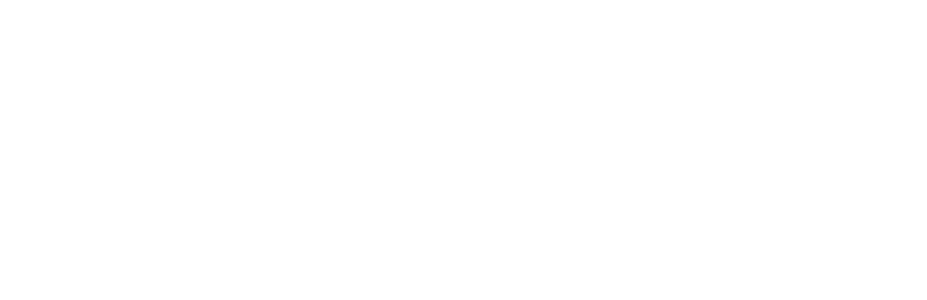
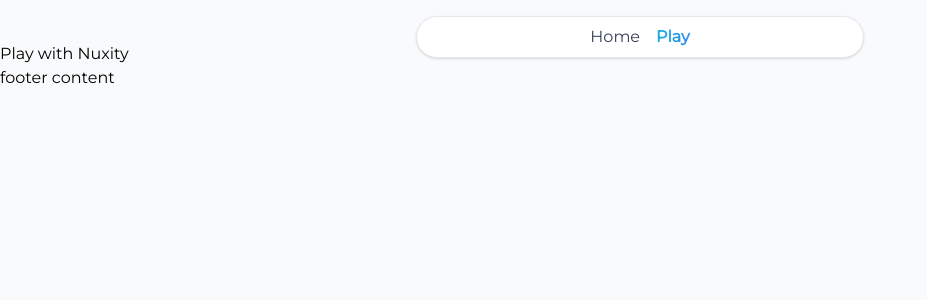
Before and after one commit to damisparks/nuxt-boilerplate, a Nuxt app: page /play in a window 1280 px wide. Before the commit this address had no page. Shown: the top 300 px of the page, without its empty margins (0-927 px from the left). Built offline with nearby package versions, Linux system fonts and the light colour scheme.

Commit message:
feat(dev): add play and update components

```diff
--- /dev/null
+++ b/app.vue
@@ -0,0 +1,7 @@
+
+<template>
+  <div>
+    <NuxtLoadingIndicator />
+    <NuxtPage />
+  </div>
+</template>
--- a/assets/css/tailwind.css
+++ b/assets/css/tailwind.css
@@ -9,5 +9,12 @@
     -moz-osx-font-smoothing: grayscale;
     -webkit-font-smoothing: antialiased;
     box-sizing: border-box;
+    @apply bg-gray-50;
   }
 }
+
+@layer utilities {
+  .text-gradient {
+    @apply text-transparent bg-clip-text bg-gradient-to-r from-cyan-500 to-blue-500;
+  }
+}
--- /dev/null
+++ b/components/AppNavBar.vue
@@ -0,0 +1,26 @@
+<script lang="ts" setup>
+import { INavItem } from '../types'
+const navItems: INavItem[] = [
+  { name: 'Home', to: '/' },
+  { name: 'Play', to: '/play' }
+]
+</script>
+
+<template>
+  <nav class="shadow rounded-3xl px-2 py-1 border">
+    <div class="flex items-center justify-center">
+      <NuxtLink
+        v-for="{name, to} in navItems"
+        :key="name"
+        :to="to"
+        class="px-2 py-1"
+        :class="[
+          $route.path === to? 'text-gradient font-bold': 'text-slate-700 dark:text-slate-400',
+          'px-2 hover:text-slate-900 dark:hover:text-slate-200'
+        ]"
+      >
+        {{ name }}
+      </NuxtLink>
+    </div>
+  </nav>
+</template>
--- /dev/null
+++ b/layouts/default.vue
@@ -0,0 +1,13 @@
+<template>
+  <div>
+    <AppNavBar class="max-w-md mx-auto sticky top-4 z-10 bg-white" />
+    <!-- main starts -->
+    <main>
+      <slot />
+    </main>
+    <!-- main ends -->
+
+    <!-- footer  -->
+    <footer>footer content</footer>
+  </div>
+</template>
--- a/pages/index.vue
+++ b/pages/index.vue
@@ -1,14 +1,59 @@
 <script lang="ts" setup>
-const productStore = useProductStore()
+// const productStore = useProductStore()
+
+const features = [
+  'Nuxt 3', 'TailwindCSS', 'Google fonts', 'Pinia',
+  'Eslint Nuxt', 'Husky', 'Nuxt Image', 'Error page'
+]
+
 </script>
 <template>
-  <div class="flex items-center flex-col">
+  <NuxtLayout>
+    <div class="overflow-hidden bg-gray-50 py-16 lg:py-24">
+      <div class="relative mx-auto max-w-xl px-6 lg:max-w-7xl lg:px-8">
+        <div>
+          <h2 class="text-center text-3xl font-bold leading-8 tracking-tight  text-gradient sm:text-4xl">
+            Nuxity
+          </h2>
+          <p class="mx-auto mt-4 max-w-3xl text-center text-xl text-gray-600">
+            A Nuxt 3 Minimal Starter template packed with a few features.
+          </p>
+        </div>
+
+        <!-- image card  -->
+        <div class="my-6">
+          <NuxtImg
+            class="shadow-lg aspect-square lg:aspect-[2/3] w-52 lg:w-72 mx-auto rounded-2xl flex-none object-cover rotate-6"
+            provider="imgix"
+            width="490"
+            loading="lazy"
+            height="500"
+            src="photo-1616628188506-4ad99d65640e"
+            preset="main"
+            sizes="sm:50vw md:50vw lg:30vw"
+          />
+        </div>
+        <!-- image end -->
+
+        <dl class="mt-10 space-y-4 sm:grid sm:grid-cols-2 sm:space-y-0">
+          <div
+            v-for="(item, index) in features"
+            :key="`features-${index}`"
+          >
+            <dt>
+              <div class="absolute flex h-3 w-3 items-center justify-center rounded-full bg-gradient-to-r from-cyan-500 to-blue-500 text-white" />
+              <p class="ml-16 text-lg font-medium leading-6 text-gray-900">
+                {{ item }}
+              </p>
+            </dt>
+          </div>
+        </dl>
+      </div>
+    </div>
+
+    <!-- <div class="flex items-center flex-col">
       <div class="p-4 shadow-lg rounded-md mt-4">
-      <h1 class="text-4xl">
-        Welcome to Nuxity
-      </h1>
         <NuxtImg provider="imgix" class="rounded-md my-2" src="photo-1542831371-29b0f74f9713" preset="main" />
-      <p>A Nuxt 3 Minimal Starter template packed with a few features.</p>
         <p>
           <span>You have</span>
           <span class="bg-blue-100 px-3 py-1 rounded text-blue-700 mx-1">
@@ -17,5 +62,6 @@
           <span>product(s)</span>
         </p>
       </div>
-  </div>
+    </div> -->
+  </NuxtLayout>
 </template>
--- /dev/null
+++ b/pages/play.vue
@@ -0,0 +1,7 @@
+<template>
+  <NuxtLayout>
+    <div>
+      Play with Nuxity
+    </div>
+  </NuxtLayout>
+</template>
--- /dev/null
+++ b/types/index.ts
@@ -0,0 +1,4 @@
+export interface INavItem{
+  name: string
+  to: string
+}
```
Also changed, not shown: 1 other file (tests, documents, lock files or other folders). Lines whose indentation alone changed are shown as unchanged.
